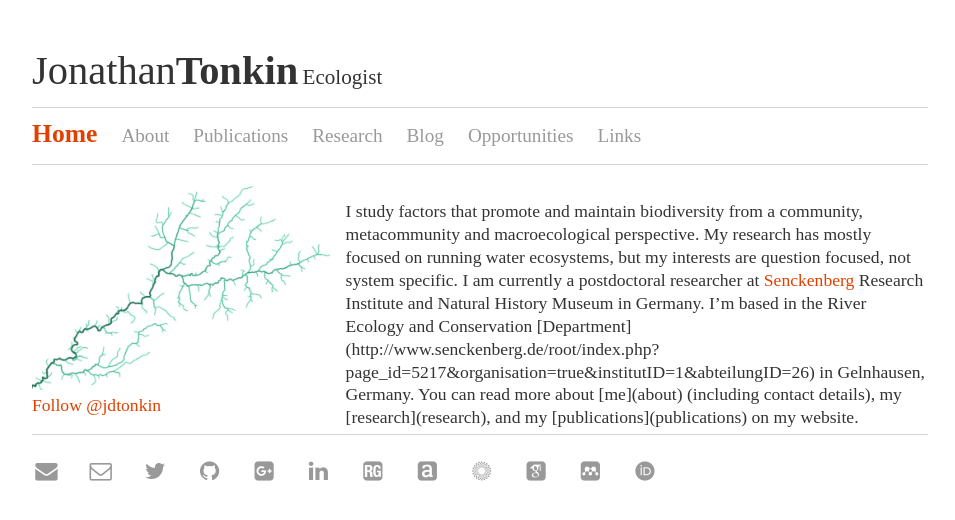
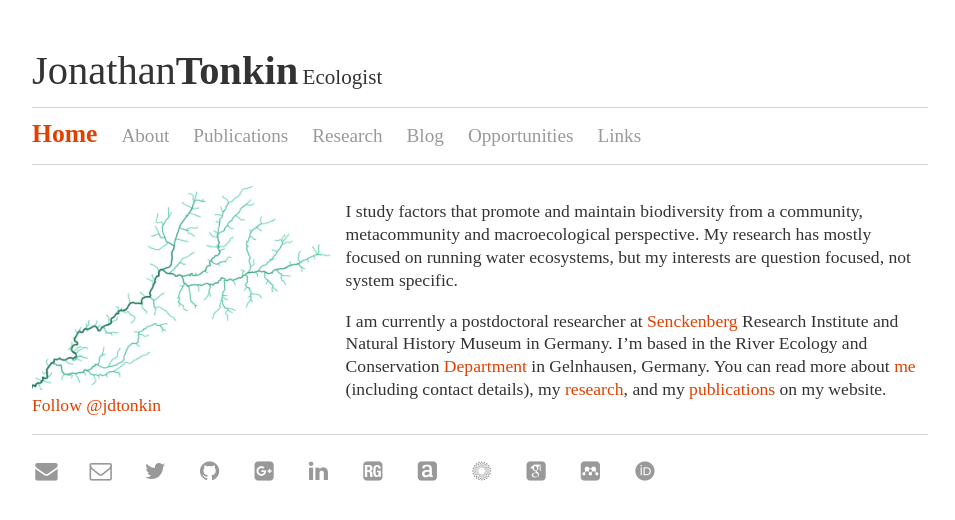
Before and after one commit to jdtonkin/jdtonkin.github.io, a Jekyll site: the page built from index.md, in a window 1280 px wide. Shown: the top 520 px of the page, without its empty margins (160-1115 px from the left). Built offline with Jekyll 4.4.1, drawn with Linux system fonts in a browser that asks for light colours; nearby versions of some CDN libraries; some web fonts are replaced; comment, search, counter and statistics services are not loaded.

Commit message:
Update index.md

```diff
--- a/index.md
+++ b/index.md
@@ -11,9 +11,8 @@ title: 'Home'
     </div>
 
     <div style="float:right; width:65%;">
-        <p>I study factors that promote and maintain biodiversity from a community, metacommunity and macroecological perspective. My research has mostly focused on running water ecosystems, but my interests are question focused, not system specific.
-
-        I am currently a postdoctoral researcher at <a href="http://www.senckenberg.de/root/index.php?page_id=71">Senckenberg</a> Research Institute and Natural History Museum in Germany. I’m based in the River Ecology and Conservation [Department](http://www.senckenberg.de/root/index.php?page_id=5217&organisation=true&institutID=1&abteilungID=26) in Gelnhausen, Germany. You can read more about [me](about) (including contact details), my [research](research), and my [publications](publications) on my website.
+        <p>I study factors that promote and maintain biodiversity from a community, metacommunity and macroecological perspective. My research has mostly focused on running water ecosystems, but my interests are question focused, not system specific. </p>
+        <p>I am currently a postdoctoral researcher at <a href="http://www.senckenberg.de/root/index.php?page_id=71">Senckenberg</a> Research Institute and Natural History Museum in Germany. I’m based in the River Ecology and Conservation <a href="http://www.senckenberg.de/root/index.php?page_id=5217&organisation=true&institutID=1&abteilungID=26">Department</a> in Gelnhausen, Germany. You can read more about <a href="/about">me</a> (including contact details), my <a href="/research">research</a>, and my <a href="/publications">publications</a> on my website.
         </p>
 
     </div>
```
